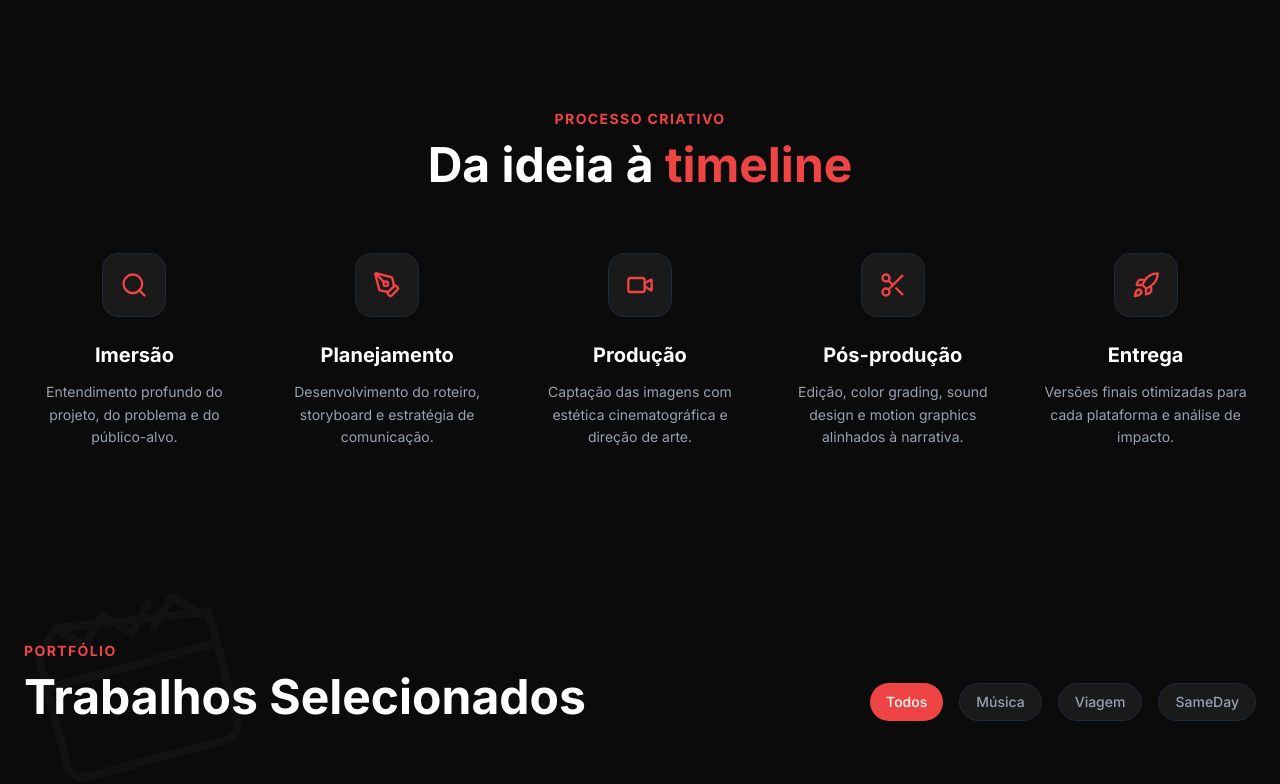
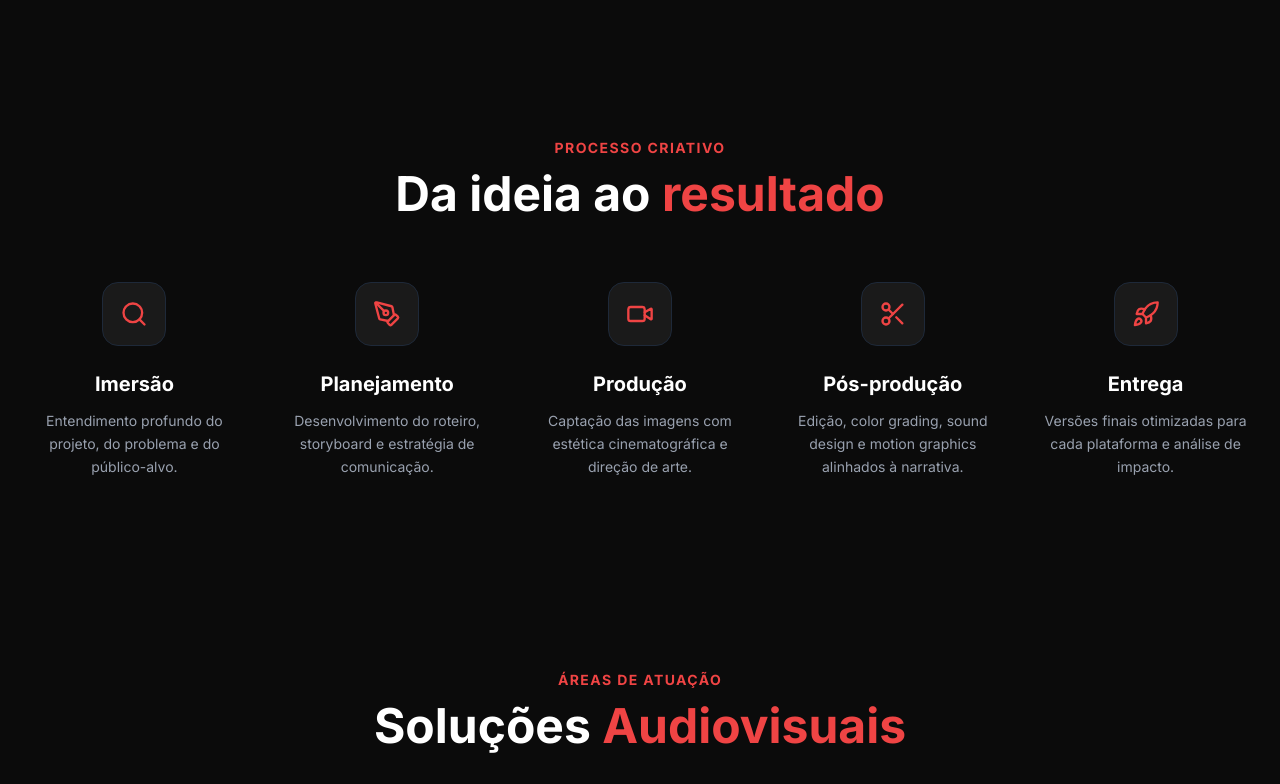
Before and after one commit to guironasrn2k14-pixel/website, a React (Vite) app: page / in a window 1280 px wide. Shown: the part 1980-2764 px from the top of the page. Built offline with nearby package versions, Linux system fonts and the light colour scheme; grey boxes are pictures that could not be loaded.

Commit message:
Add files via upload

```diff
--- a/src/App.tsx
+++ b/src/App.tsx
@@ -8,6 +8,7 @@ import Hero from "./components/Hero";
 import Projects from "./components/Projects";
 import About from "./components/About";
 import Workflow from "./components/Workflow";
+import Services from "./components/Services";
 import Differential from "./components/Differential";
 import Clients from "./components/Clients";
 import Contact from "./components/Contact";
@@ -27,6 +28,7 @@ export default function App() {
         <Hero />
         <About />
         <Workflow />
+        <Services />
         <Projects />
         <Differential />
         <Clients />
--- a/src/components/About.tsx
+++ b/src/components/About.tsx
@@ -13,15 +13,15 @@ import {
 const beliefs = [
   {
     title: "Propósito antes do play",
-    desc: "Acredito que cada vídeo deve ter um propósito. Antes de pensar em cortes ou efeitos, procuro entender a mensagem e a emoção que ela deve provocar.",
+    desc: "Acredito que cada projeto deve ter um propósito. Antes de pensar em técnica, procuro entender a mensagem e a emoção que ela deve provocar.",
   },
   {
     title: "Estratégia invisível",
-    desc: "Um bom vídeo não parece propaganda. Ele informa, entretém ou emociona enquanto atinge os objetivos do projeto de forma natural.",
+    desc: "Um bom audiovisual não parece propaganda. Ele informa, entretém ou emociona enquanto atinge os objetivos do projeto de forma natural.",
   },
   {
     title: "Atenção cirúrgica",
-    desc: "O som, a cor, o ritmo da montagem. Cada elemento técnico existe exclusivamente para servir à narrativa e prender a atenção.",
+    desc: "O som, a cor, o ritmo da narrativa. Cada elemento técnico existe exclusivamente para prender a atenção e fortalecer a comunicação.",
   },
 ];
 
@@ -98,8 +98,8 @@ export default function About() {
 
             <div className="space-y-6 mb-10 text-gray-300 leading-relaxed text-lg">
               <p>
-                Acredito que cada projeto nasce de uma estratégia antes de chegar à timeline.
-                Minha prioridade não é apenas entregar vídeos bonitos, mas construir narrativas que
+                Acredito que cada projeto nasce de uma estratégia antes de chegar à tela.
+                Minha prioridade não é apenas entregar projetos esteticamente atraentes, mas construir soluções audiovisuais que
                 representem marcas e pessoas, resolvendo problemas reais de comunicação.
               </p>
               <p>
--- a/src/components/Differential.tsx
+++ b/src/components/Differential.tsx
@@ -9,7 +9,7 @@ const differentials = [
   },
   {
     title: "Pensamento Estratégico",
-    desc: "O design visual e a edição são guiados pelo objetivo de negócio: vender, reter ou emocionar.",
+    desc: "O design visual e a narrativa são guiados pelo objetivo de negócio: vender, reter ou emocionar.",
     icon: Target
   },
   {
@@ -29,7 +29,7 @@ const differentials = [
   },
   {
     title: "Foco no Resultado",
-    desc: "A estética serve à conversão. Crio vídeos que as pessoas assistem até o fim e compartilham.",
+    desc: "A estética serve à conversão. Desenvolvo projetos que retêm a atenção e comunicam de maneira eficaz.",
     icon: BarChart
   }
 ];
--- a/src/components/Hero.tsx
+++ b/src/components/Hero.tsx
@@ -29,7 +29,7 @@ export default function Hero() {
             </span>
           </div>
 
-          <h1 className="text-5xl sm:text-7xl md:text-8xl lg:text-[7rem] font-display font-bold tracking-tighter leading-[1] px-4 md:px-0">
+          <h1 className="text-4xl sm:text-6xl md:text-7xl lg:text-[7rem] font-display font-bold tracking-tighter leading-[1.1] md:leading-[1] px-2 md:px-0">
             Transformando ideias em <br className="hidden md:block" /> histórias que geram{" "}
             <span className="text-transparent bg-clip-text bg-gradient-to-br from-accent via-red-500 to-orange-500">
               impacto
--- a/src/components/Projects.tsx
+++ b/src/components/Projects.tsx
@@ -4,80 +4,107 @@ import { X, Play, ArrowRight } from "lucide-react";
 
 const projects = [
   {
+    id: 1,
+    title: "Vlog de Viagem Europa",
+    category: "Storytelling",
+    client: "Projeto Autoral",
+    image: "/viagem.png.png",
+    videoUrl: "https://www.youtube.com/embed/5D_1EaR2sRs",
+    objective: "Criar uma narrativa visual imersiva que transporta o espectador para a Europa.",
+    challenge: "Condensar horas de material em uma narrativa envolvente sem perder a essência da viagem.",
+    approach: "Foquei no storytelling através da montagem rítmica e sound design imersivo.",
+    result: "Uma experiência audiovisual que emociona e retém a atenção do início ao fim.",
+    learning: "A importância do sound design para construir a atmosfera de um local.",
+    tags: ["Storytelling", "Edição", "Montagem"],
+    aspect: "video",
+  },
+  {
     id: 2,
     title: "Vlog Tailândia - Ao Nang Night Market 🍜🇹🇭",
-    category: "Viagem & Cultura",
+    category: "Storytelling",
     client: "Projeto Autoral",
     image: "/vlogviagem-thumbnail.png.png",
     videoUrl: "https://www.youtube.com/embed/65GHLbR3PhE",
+    objective: "Documentar a riqueza culinária e cultural do Ao Nang Night Market.",
     challenge: "Transmitir a atmosfera vibrante e caótica de um mercado noturno tailandês sem perder a fluidez narrativa.",
-    strategy: "Foquei em cortes guiados pelo ritmo do som ambiente e inserções dinâmicas para manter o espectador engajado durante a descoberta gastronômica.",
+    approach: "Foquei em cortes guiados pelo ritmo do som ambiente e inserções dinâmicas para manter o espectador engajado durante a descoberta gastronômica.",
     result: "Um vlog imersivo que não apenas mostra, mas faz o espectador sentir a energia do local, gerando alto engajamento em retenção e comentários.",
-    tags: ["Vlog", "Culinária", "Cultura"],
+    learning: "Como equilibrar caos visual com uma narrativa guiada clara.",
+    tags: ["Storytelling", "Ritmo", "Cultura"],
     aspect: "video",
   },
   {
     id: 3,
     title: "Produtos e boa alimentação",
-    category: "SameDay - Publicação Mídia Social",
+    category: "Publicidade",
     client: "Marca de Nutrição",
     image: "/Nutrição-thumbnail.png.png",
     videoUrl: "https://www.youtube.com/embed/wxSwJ2exT0g",
+    objective: "Aumentar a retenção em conteúdos educativos sobre nutrição.",
     challenge: "Criar um conteúdo sobre nutrição que fosse rápido, educativo e prendesse a atenção desde o primeiro segundo no TikTok/Reels.",
-    strategy: "Utilizei Motion Graphics precisos, legendas dinâmicas e um ritmo de cortes acelerado, removendo qualquer respiro desnecessário.",
+    approach: "Utilizei Motion Graphics precisos, legendas dinâmicas e um ritmo de cortes acelerado, removendo qualquer respiro desnecessário.",
     result: "Aumento na retenção do público alvo e um formato replicável que fortaleceu a identidade digital da marca.",
-    tags: ["Captação", "Edição Rápida", "Social Media"],
+    learning: "Micro-retenção é chave em vídeos verticais educativos.",
+    tags: ["Retenção", "Motion Graphics", "Social Media"],
     aspect: "vertical",
   },
   {
     id: 4,
-    title: "Dicas medicas com um especialista",
-    category: "SameDay - Publicação Mídia Social",
+    title: "Dicas médicas com um especialista",
+    category: "Social Media",
     client: "Especialista em Saúde",
     image: "/sameday-thumbnail.png.png",
     videoUrl: "https://www.youtube.com/embed/_OZvXU3fwIA",
+    objective: "Traduzir conhecimento técnico em conteúdo digerível para redes sociais.",
     challenge: "Traduzir informações médicas complexas sobre hipertensão para uma linguagem visual simples e atrativa nas redes sociais.",
-    strategy: "Transformei a fala técnica em uma narrativa visual guiada por elementos gráficos e cortes que mantêm o dinamismo sem perder a seriedade do tema.",
+    approach: "Transformei a fala técnica em uma narrativa visual guiada por elementos gráficos e cortes que mantêm o dinamismo sem perder a seriedade do tema.",
     result: "Conteúdo altamente compartilhável, posicionando o especialista com autoridade e acessibilidade.",
+    learning: "Elementos gráficos são essenciais para apoiar a narrativa médica.",
     tags: ["Saúde", "Retenção", "Social Media"],
     aspect: "vertical",
   },
   {
     id: 6,
-    title: "Mc Tom da Vg- Cade você ( DJ IAM )",
-    category: "Videoclipes de Música",
+    title: "Mc Tom da Vg - Cadê você ( DJ IAM )",
+    category: "Produção",
     client: "Mc Tom da Vg & DJ IAM",
     image: "/vioclipe.png.png",
     videoUrl: "https://www.youtube.com/embed/-aamBPYCowM",
+    objective: "Criar um videoclipe de alto impacto que reflita a energia da faixa.",
     challenge: "Garantir que a energia da música fosse traduzida em um videoclipe de alto impacto, combinando a performance do artista com a batida.",
-    strategy: "Edição pautada pela sinestesia musical. Cortes rítmicos agressivos e color grading personalizado para criar a atmosfera noturna e urbana da faixa.",
+    approach: "Edição pautada pela sinestesia musical. Cortes rítmicos agressivos e color grading personalizado para criar a atmosfera noturna e urbana da faixa.",
     result: "Entrega de um videoclipe profissional que elevou o posicionamento visual do artista no YouTube.",
-    tags: ["Direção", "Edição", "Color Grading"],
+    learning: "A sincronia entre corte e batida é o que define o dinamismo do clipe.",
+    tags: ["Pós-Produção", "Color Grading", "Edição"],
     aspect: "video",
   },
   {
     id: 7,
     title: "Depois dos 40",
-    category: "SameDay - Publicação Mídia Social",
+    category: "Social Media",
     client: "Projeto Fitness",
     image: "/depois dos 40.png",
     videoUrl: "https://www.youtube.com/embed/i9Lkx84oSxs",
+    objective: "Gerar impacto e retenção imediata em público fitness acima de 40 anos.",
     challenge: "Produzir um vídeo de alta intensidade para mídias sociais no nicho de fitness, capturando a essência instantaneamente.",
-    strategy: "Foco total na retenção: cortes ultra-rápidos, transições de impacto e edição dinâmica para consumo rápido em mobile.",
+    approach: "Foco total na retenção: cortes ultra-rápidos, transições de impacto e edição dinâmica para consumo rápido em mobile.",
     result: "Material de alto impacto, gerando grande retenção e impulsionando a campanha de imediato.",
+    learning: "Cortes rápidos precisam de contexto visual forte para não confundir a audiência.",
     tags: ["Dinâmico", "Retenção", "Social Media"],
     aspect: "vertical",
   },
   {
     id: 8,
     title: "Caneta Emagrecedora",
-    category: "SameDay - Publicação Mídia Social",
+    category: "Pós-Produção",
     client: "Profissional da Saúde",
     image: "/caneta-emagrecedora.png",
     videoUrl: "https://www.youtube.com/embed/-rWrYbs2lD4",
+    objective: "Informar de maneira ética e ao mesmo tempo viral sobre um tema em alta.",
     challenge: "Abordar um tema em alta (caneta emagrecedora) de forma ética, clara e com alta retenção para gerar conversão e dúvidas nos comentários.",
-    strategy: "Criação de um gancho forte (hook) nos primeiros 3 segundos, seguido por um desenvolvimento dinâmico apoiado por ilustrações.",
+    approach: "Criação de um gancho forte (hook) nos primeiros 3 segundos, seguido por um desenvolvimento dinâmico apoiado por ilustrações.",
     result: "Pico de engajamento no perfil, transformando um assunto técnico em conteúdo viral educativo.",
+    learning: "Um bom gancho (hook) é responsável por 80% do sucesso de um vídeo curto.",
     tags: ["Saúde", "Retenção", "Social Media"],
     aspect: "vertical",
   },
@@ -132,28 +159,28 @@ export default function Projects() {
         <div className="flex flex-col md:flex-row justify-between items-end gap-6 mb-16">
           <div>
             <h2 className="text-sm font-bold tracking-widest text-accent uppercase mb-3">
-              Portfólio
+              Projetos Selecionados
             </h2>
-            <h3 className="text-4xl md:text-5xl font-bold">
-              Trabalhos Selecionados
+            <h3 className="text-3xl md:text-5xl font-bold max-w-2xl text-gray-400">
+              Cada projeto representa uma solução construída para <span className="text-white">comunicar ideias, fortalecer marcas</span> e transformar objetivos em narrativas audiovisuais.
             </h3>
           </div>
+        </div>
 
-          <div className="flex flex-wrap gap-4">
-            {["Todos", "Música", "Viagem", "SameDay"].map((cat) => (
+        <div className="flex flex-wrap gap-4 mb-12">
+          {["Todos", "Publicidade", "Social Media", "Storytelling", "Produção", "Pós-Produção"].map((cat) => (
             <button
               key={cat}
               onClick={() => setFilter(cat)}
-                className={`px-4 py-2 rounded-full text-sm font-medium transition-all ${
+              className={`px-6 py-2 rounded-full font-bold transition-all text-sm uppercase tracking-widest ${
                 filter === cat
                   ? "bg-accent text-white"
-                    : "bg-card-bg text-gray-400 hover:text-white border border-gray-800"
+                  : "bg-card-bg text-gray-400 hover:text-white border border-gray-800 hover:border-accent/50"
               }`}
             >
               {cat}
             </button>
           ))}
-          </div>
         </div>
 
         <motion.div
@@ -193,9 +220,9 @@ export default function Projects() {
                   <h4 className="text-xl font-bold text-white mb-4 line-clamp-1">
                     {project.title}
                   </h4>
-                  <div className="flex justify-between items-center">
-                    <div className="flex gap-2">
-                      {project.tags.slice(0, 2).map((tag) => (
+                  <div className="flex flex-col gap-4">
+                    <div className="flex flex-wrap gap-2">
+                      {project.tags.slice(0, 3).map((tag) => (
                         <span
                           key={tag}
                           className="text-[10px] text-gray-400 border border-gray-800 px-2 py-0.5 rounded-full"
@@ -204,10 +231,15 @@ export default function Projects() {
                         </span>
                       ))}
                     </div>
-                    <ArrowRight
-                      size={18}
-                      className="text-gray-500 group-hover:text-accent group-hover:translate-x-1 transition-all"
-                    />
+                    {project.client && (
+                      <p className="text-xs text-gray-400">
+                        <span className="font-bold text-gray-500">CLIENTE:</span> {project.client}
+                      </p>
+                    )}
+                    <button className="flex items-center justify-center gap-2 w-full py-2.5 mt-2 bg-white text-black font-bold text-sm rounded-xl hover:bg-gray-200 transition-colors">
+                      Ver Projeto
+                      <ArrowRight size={14} />
+                    </button>
                   </div>
                 </div>
               </motion.div>
@@ -246,9 +278,9 @@ export default function Projects() {
             >
               <div className="overflow-y-auto w-full flex-1 scrollbar-hide">
                 <div
-                  className={`bg-black relative z-20 mx-auto w-full overflow-hidden ${
+                  className={`bg-black relative z-20 mx-auto w-full shrink-0 overflow-hidden ${
                     selectedProject.aspect === "vertical"
-                      ? "max-w-[calc(70vh*9/16)] md:max-w-[calc(80vh*9/16)] aspect-[9/16] shadow-2xl rounded-xl md:rounded-2xl"
+                      ? "max-w-[280px] sm:max-w-[320px] md:max-w-[360px] aspect-[9/16] shadow-2xl rounded-xl md:rounded-2xl mt-6 md:mt-12"
                       : "aspect-video"
                   }`}
                 >
@@ -301,28 +333,35 @@ export default function Projects() {
                       )}
 
                       <div className="space-y-6">
+                        {selectedProject.objective && (
+                          <div>
+                            <h6 className="text-xs font-bold text-accent uppercase tracking-widest mb-2">Objetivo</h6>
+                            <p className="text-gray-300 leading-relaxed text-sm md:text-base">{selectedProject.objective}</p>
+                          </div>
+                        )}
                         {selectedProject.challenge && (
                           <div>
-                            <h6 className="text-xs font-bold text-accent uppercase tracking-widest mb-2">O Desafio</h6>
+                            <h6 className="text-xs font-bold text-accent uppercase tracking-widest mb-2">Desafio</h6>
                             <p className="text-gray-300 leading-relaxed text-sm md:text-base">{selectedProject.challenge}</p>
                           </div>
                         )}
-                        {selectedProject.strategy && (
+                        {selectedProject.approach && (
                           <div>
-                            <h6 className="text-xs font-bold text-accent uppercase tracking-widest mb-2">A Estratégia</h6>
-                            <p className="text-gray-300 leading-relaxed text-sm md:text-base">{selectedProject.strategy}</p>
+                            <h6 className="text-xs font-bold text-accent uppercase tracking-widest mb-2">Minha abordagem</h6>
+                            <p className="text-gray-300 leading-relaxed text-sm md:text-base">{selectedProject.approach}</p>
                           </div>
                         )}
                         {selectedProject.result && (
                           <div>
-                            <h6 className="text-xs font-bold text-accent uppercase tracking-widest mb-2">O Resultado</h6>
+                            <h6 className="text-xs font-bold text-accent uppercase tracking-widest mb-2">Resultado</h6>
                             <p className="text-gray-300 leading-relaxed text-sm md:text-base">{selectedProject.result}</p>
                           </div>
                         )}
-                        {(selectedProject as any).description && (
-                          <p className="text-gray-300 leading-relaxed text-sm md:text-base whitespace-pre-line">
-                            {(selectedProject as any).description}
-                          </p>
+                        {selectedProject.learning && (
+                          <div>
+                            <h6 className="text-xs font-bold text-accent uppercase tracking-widest mb-2">Aprendizados</h6>
+                            <p className="text-gray-300 leading-relaxed text-sm md:text-base">{selectedProject.learning}</p>
+                          </div>
                         )}
                       </div>
                     </div>
--- /dev/null
+++ b/src/components/Services.tsx
@@ -0,0 +1,71 @@
+import { motion } from "motion/react";
+import { MonitorPlay, Smartphone, Clapperboard, Scissors, BookOpen } from "lucide-react";
+
+const services = [
+  {
+    title: "Publicidade",
+    desc: "Campanhas, lançamentos, anúncios e conteúdos desenvolvidos para fortalecer marcas e conectar produtos ao público.",
+    icon: MonitorPlay
+  },
+  {
+    title: "Social Media",
+    desc: "Vídeos de alta retenção para Instagram, TikTok, YouTube Shorts e outras plataformas digitais.",
+    icon: Smartphone
+  },
+  {
+    title: "Produção Audiovisual",
+    desc: "Projetos completos, desde a pré-produção até a entrega final, incluindo direção, captação e planejamento.",
+    icon: Clapperboard
+  },
+  {
+    title: "Pós-Produção",
+    desc: "Edição profissional, color grading, motion graphics, sound design, finalização e acabamento.",
+    icon: Scissors
+  },
+  {
+    title: "Storytelling",
+    desc: "Narrativas audiovisuais que unem emoção, estratégia e identidade para comunicar mensagens memoráveis.",
+    icon: BookOpen
+  }
+];
+
+export default function Services() {
+  return (
+    <section className="py-24 relative overflow-hidden bg-card-bg/5" id="services">
+      <div className="max-w-7xl mx-auto px-6">
+        <div className="text-center mb-16">
+          <h2 className="text-sm font-bold tracking-widest text-accent uppercase mb-3">
+            Áreas de Atuação
+          </h2>
+          <h3 className="text-4xl md:text-5xl font-bold">
+            Soluções <span className="text-accent">Audiovisuais</span>
+          </h3>
+        </div>
+
+        <div className="grid md:grid-cols-2 lg:grid-cols-3 gap-6 justify-center">
+          {services.map((item, index) => (
+            <motion.div
+              key={item.title}
+              initial={{ opacity: 0, y: 20 }}
+              whileInView={{ opacity: 1, y: 0 }}
+              viewport={{ once: true }}
+              transition={{ duration: 0.5, delay: index * 0.1 }}
+              className="p-8 rounded-2xl bg-main-bg border border-gray-800 hover:border-accent/50 transition-colors group relative overflow-hidden"
+            >
+              <div className="w-12 h-12 rounded-xl bg-card-bg flex items-center justify-center text-accent mb-6 group-hover:scale-110 transition-transform relative z-10">
+                <item.icon size={24} />
+              </div>
+              <h4 className="text-xl font-bold text-white mb-3 relative z-10">
+                {item.title}
+              </h4>
+              <p className="text-gray-400 leading-relaxed text-sm md:text-base relative z-10">
+                {item.desc}
+              </p>
+              <div className="absolute -bottom-10 -right-10 w-32 h-32 bg-accent/5 rounded-full blur-[30px] group-hover:bg-accent/10 transition-colors" />
+            </motion.div>
+          ))}
+        </div>
+      </div>
+    </section>
+  );
+}
--- a/src/components/Workflow.tsx
+++ b/src/components/Workflow.tsx
@@ -43,7 +43,7 @@ export default function Workflow() {
             Processo Criativo
           </h2>
           <h3 className="text-4xl md:text-5xl font-bold">
-            Da ideia à <span className="text-accent">timeline</span>
+            Da ideia ao <span className="text-accent">resultado</span>
           </h3>
         </div>
 
```
Lines whose indentation alone changed are shown as unchanged.
